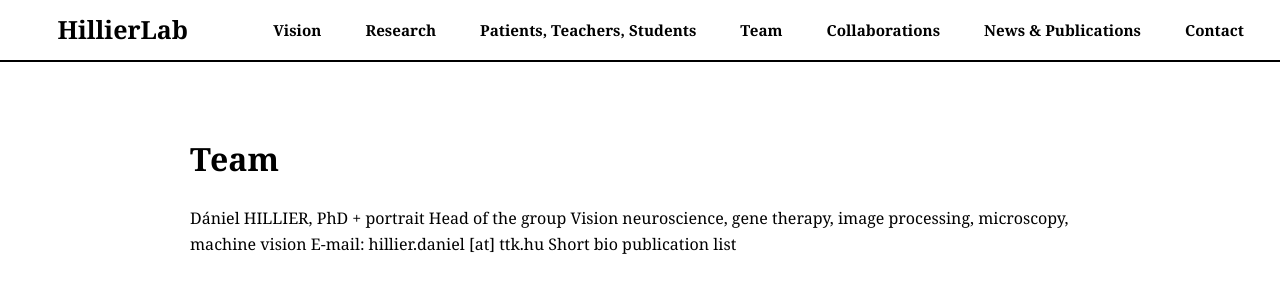
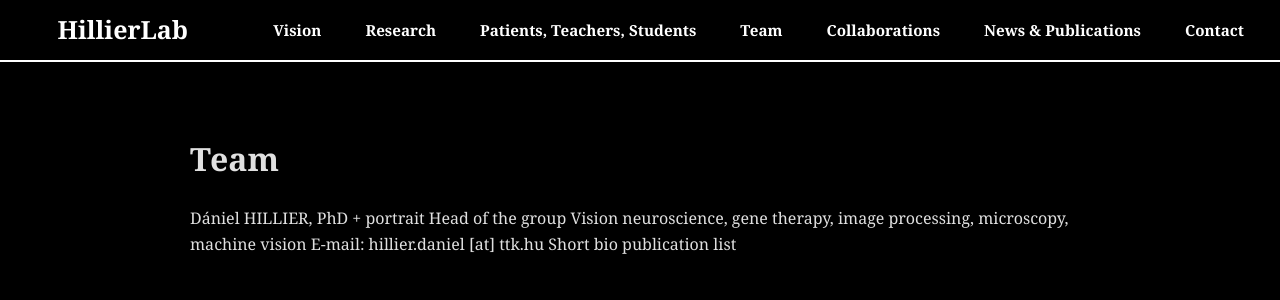
Before and after one commit to dzsano/rottenbillerdavid.github.io, a Jekyll site: the page built from team.md, in a window 1280 px wide. Shown: the top 300 px of the page. Built offline with Jekyll 4.4.1, drawn with Linux system fonts in a browser that asks for light colours.

Commit message:
Update page.html

```diff
--- a/_layouts/page.html
+++ b/_layouts/page.html
@@ -1,36 +1,38 @@
-
 <!DOCTYPE html>
 <html lang="en">
 <head>
-<meta charset="UTF-8">
-<meta name="viewport" content="width=device-width, initial-scale=1.0">
+<meta charset="UTF-8" />
+<meta name="viewport" content="width=device-width, initial-scale=1.0" />
 <title>{{ page.title }} | {{ site.title }}</title>
 
 <style>
+/* Default: DARK until unlocked */
 body {
   font-family: "Georgia", serif;
   margin: 0;
-  background: #fff;
-  color: #000;
+  background: #000;
+  color: #e0e0e0;
   padding-top: 80px;
   line-height: 1.6;
   text-align: center;
+  transition: background-color 1.2s ease, color 1.2s ease;
 }
 
-/* ----------- NAVBAR (IDENTICAL TO HOMEPAGE) ----------- */
+/* ----------- NAVBAR (matches homepage) ----------- */
 nav {
   position: fixed;
   top: 0; left: 0;
   width: 100%;
   height: 60px;
-  background: #fff;
-  color: #000;
+  background: #000;
+  color: #fff;
   display: flex;
   justify-content: space-between;
   align-items: center;
   padding: 0 2.5rem;
-  border-bottom: 2px solid #000;
+  border-bottom: 2px solid #fff;
   z-index: 10;
+  transition: background-color 1.2s ease, color 1.2s ease, border-color 1.2s ease;
 }
 
 nav .brand {
@@ -44,11 +46,7 @@ nav .brand {
   border-radius: 4px;
   transition: all 0.3s ease;
 }
-
-nav .brand:hover {
-  background: #000;
-  color: #fff;
-}
+nav .brand:hover { background: #fff; color: #000; }
 
 .nav-links {
   display: flex;
@@ -60,7 +58,6 @@ nav .brand:hover {
   padding-right: calc(1.5rem + 38px);
   box-sizing: border-box;
 }
-
 .nav-links a {
   color: inherit;
   text-decoration: none;
@@ -70,12 +67,7 @@ nav .brand:hover {
   border-radius: 4px;
   transition: all 0.3s ease;
 }
-
-.nav-links a:hover {
-  background: #000;
-  color: #fff;
-}
-
+.nav-links a:hover { background: #fff; color: #000; }
 nav a:focus { outline: none !important; }
 
 /* -------- CONTENT -------- */
@@ -92,11 +84,26 @@ main img {
   margin: 2rem auto;
   border-radius: 10px;
 }
+
+/* ----------- HAPPY (LIGHT) THEME OVERRIDES ----------- */
+body.happy {
+  background: #fff;
+  color: #000;
+}
+body.happy nav {
+  background: #fff;
+  color: #000;
+  border-bottom: 2px solid #000;
+}
+body.happy nav .brand:hover,
+body.happy .nav-links a:hover {
+  background: #000;
+  color: #fff;
+}
 </style>
 </head>
 
 <body>
-
 <nav>
   <a href="/index.html" class="brand">HillierLab</a>
   <div class="nav-links">
@@ -115,5 +122,20 @@ main img {
   {{ content }}
 </main>
 
+<script>
+/* ---------- THEME PERSISTENCE (same logic as homepage) ---------- */
+(function () {
+  try {
+    var navEntries = performance.getEntriesByType && performance.getEntriesByType('navigation');
+    var navType = navEntries && navEntries[0] ? navEntries[0].type : (performance.navigation ? (performance.navigation.type === 1 ? 'reload' : '') : '');
+    if (navType === 'reload') sessionStorage.removeItem('hl_unlocked');
+  } catch(e){ /* no-op */ }
+
+  if (sessionStorage.getItem('hl_unlocked') === '1') {
+    document.body.classList.add('happy');
+  }
+})();
+</script>
+
 </body>
 </html>
```
